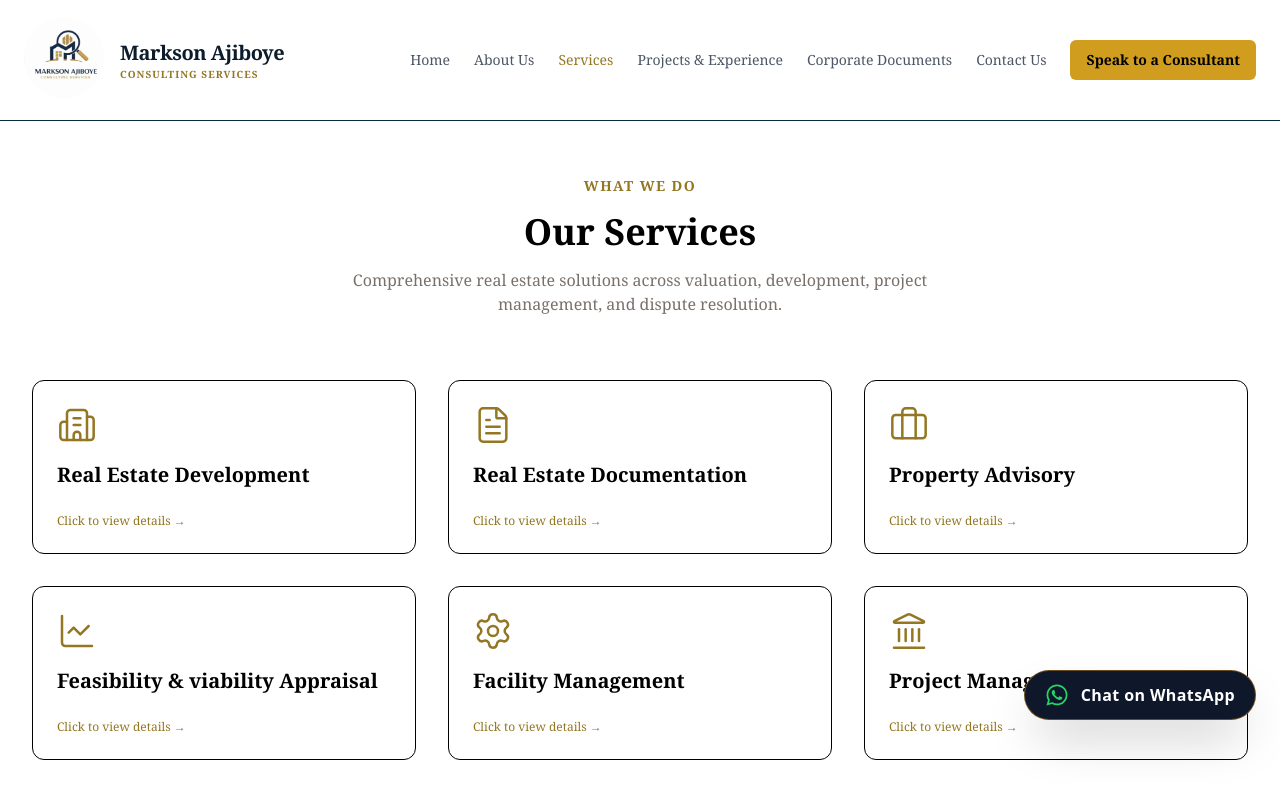
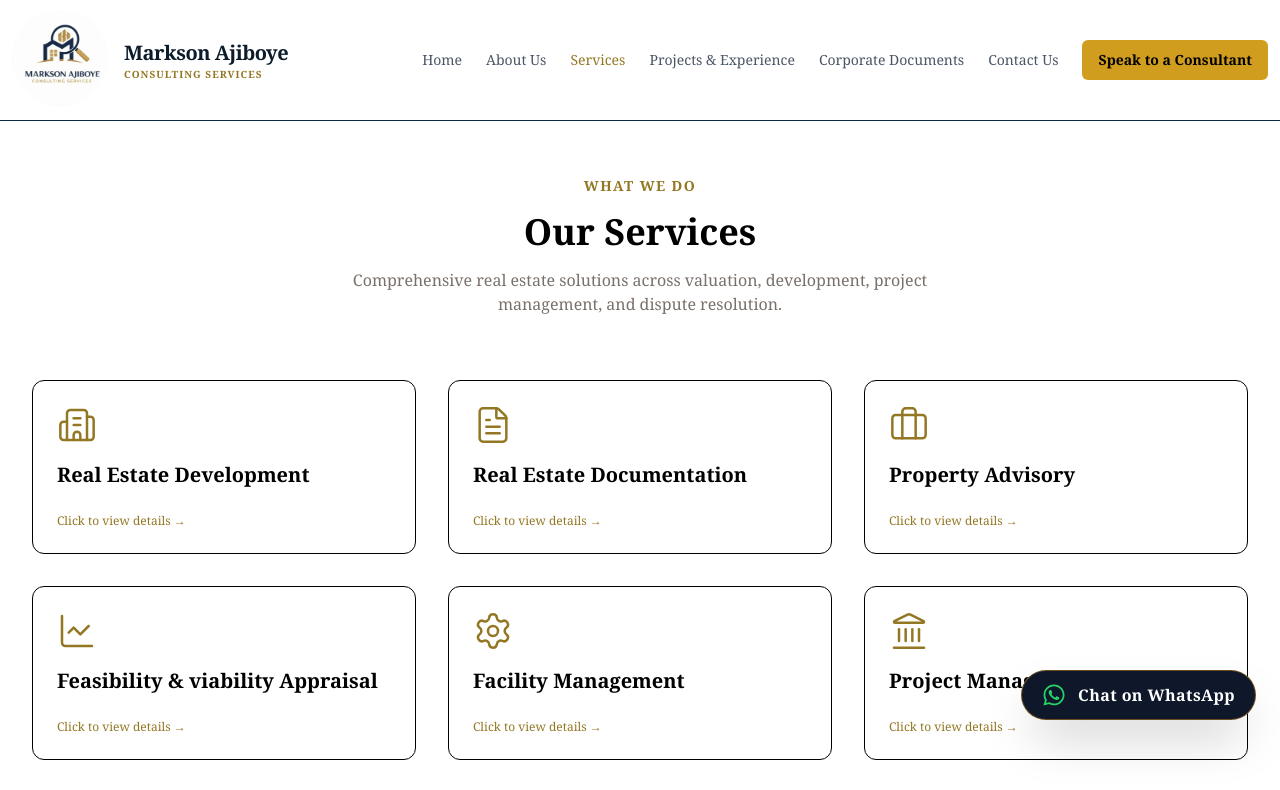
Before and after one commit to Elijah13-web/Estate, a React (Vite) app: page /services in a window 1280 px wide. Shown: the top 790 px of the page. Built offline with nearby package versions, Linux system fonts and the light colour scheme.

Commit message:
logo commit

```diff
--- a/src/App.jsx
+++ b/src/App.jsx
@@ -11,7 +11,7 @@ import DocumentsPage from "./pages/DocumentsPage.jsx";
 
 function App() {
   return (
-    <div className="min-h-screen flex flex-col">
+    <div className="min-h-screen flex flex-col font-serif">
       <ScrollToTop />
 
       <main className="flex-grow">
--- a/src/components/HomeServices.jsx
+++ b/src/components/HomeServices.jsx
@@ -32,7 +32,7 @@ const services = [
 const HomeServices = () => {
   return (
     <section className="pb-20">
-      <div className="container mx-auto px-6 lg:px-8 font-serif">
+      <div className="container mx-auto px-6 lg:px-8 ">
         <div className="text-center mb-16">
           <p className="uppercase text-[#937723] tracking-widest mb-4 font-medium text-lg">
             What We Do
--- a/src/components/Navbar.jsx
+++ b/src/components/Navbar.jsx
@@ -26,7 +26,7 @@ const Navbar = () => {
 
   return (
     <nav className="fixed top-0 left-0 right-0 z-50 bg-white border-b border-[#092b42]">
-      <div className="container mx-auto flex items-center justify-between h-30 px-6 font-serif">
+      <div className="container mx-auto flex items-center justify-between h-30 px-3">
 
         <Link
           to="/"
@@ -34,7 +34,7 @@ const Navbar = () => {
           className=""
         >
           <div className="flex space-x-4 items-center">
-            <img src={logo} alt="Markson Ajiboye Logo" className="h-20 w-20 rounded-full mb-1" />
+            <img src={logo} alt="Markson Ajiboye Logo" className="h-24 w-24 rounded-full mb-1" />
           <div className="flex flex-col">
             <span className="text-xl font-bold tracking-tight text-[#0c1c2b]">
             Markson Ajiboye
--- a/src/pages/ServicesPage.jsx
+++ b/src/pages/ServicesPage.jsx
@@ -167,7 +167,7 @@ const ServicesPage = () => {
   }, [location]);
 
   return (
-    <div className="min-h-screen bg-background pt-20 font-serif">
+    <div className="min-h-screen bg-background pt-20 ">
       <section className="py-24">
         <div className="container mx-auto px-6 lg:px-8">
           <div className="text-center mb-16 max-w-2xl mx-auto">
```
